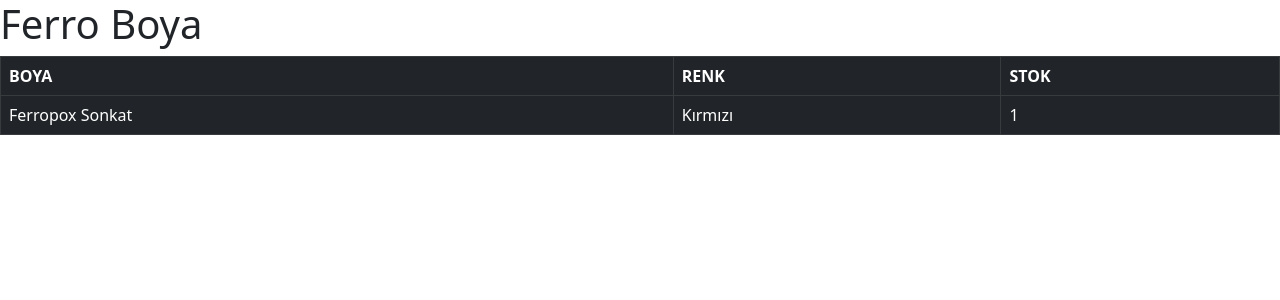
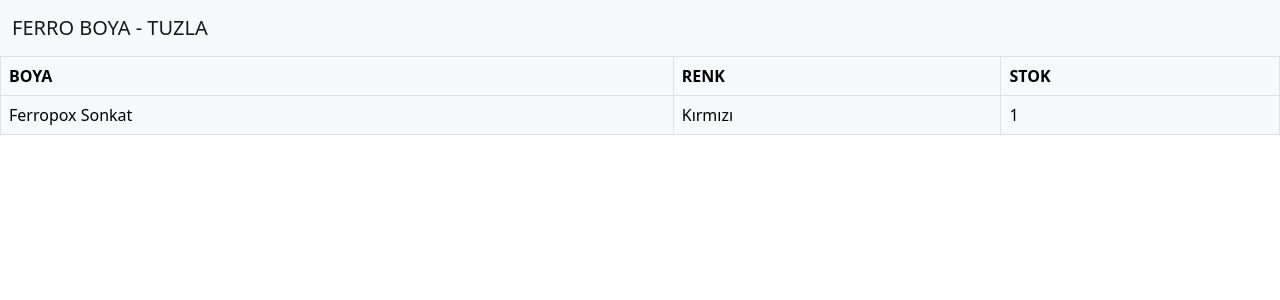
Before and after one commit to rzsaglam/project-env, a Django app: page / in a window 1280 px wide. Shown: the top 300 px of the page. Run offline with Django 3.2, Linux system fonts and the light colour scheme; data comes from the database, SQL or seed files in the repository.

Commit message:
visual-3

```diff
--- a/projectenv/templates/pages/index.html
+++ b/projectenv/templates/pages/index.html
@@ -1,10 +1,16 @@
 <head>
   <link href="https://cdn.jsdelivr.net/npm/bootstrap@5.0.1/dist/css/bootstrap.min.css" rel="stylesheet" integrity="sha384-+0n0xVW2eSR5OomGNYDnhzAbDsOXxcvSN1TPprVMTNDbiYZCxYbOOl7+AMvyTG2x" crossorigin="anonymous">
 </head>
-<h1>Ferro Boya</h1>
+<nav class="navbar navbar-expand-lg navbar-light bg-light">
+  <div class="container-fluid">
+    <a class="navbar-brand" href="#">FERRO BOYA - TUZLA</a>
+    <button class="navbar-toggler" type="button" data-bs-toggle="collapse" data-bs-target="#navbarSupportedContent" aria-controls="navbarSupportedContent" aria-expanded="false" aria-label="Toggle navigation">
+      <span class="navbar-toggler-icon"></span>
+    </button>
+</nav>
 
 <div>
-<table class="table table-dark table-bordered">
+<table class="table table-light table-bordered">
   <thead>
     <tr>
       <th scope="col">BOYA</th>
```
